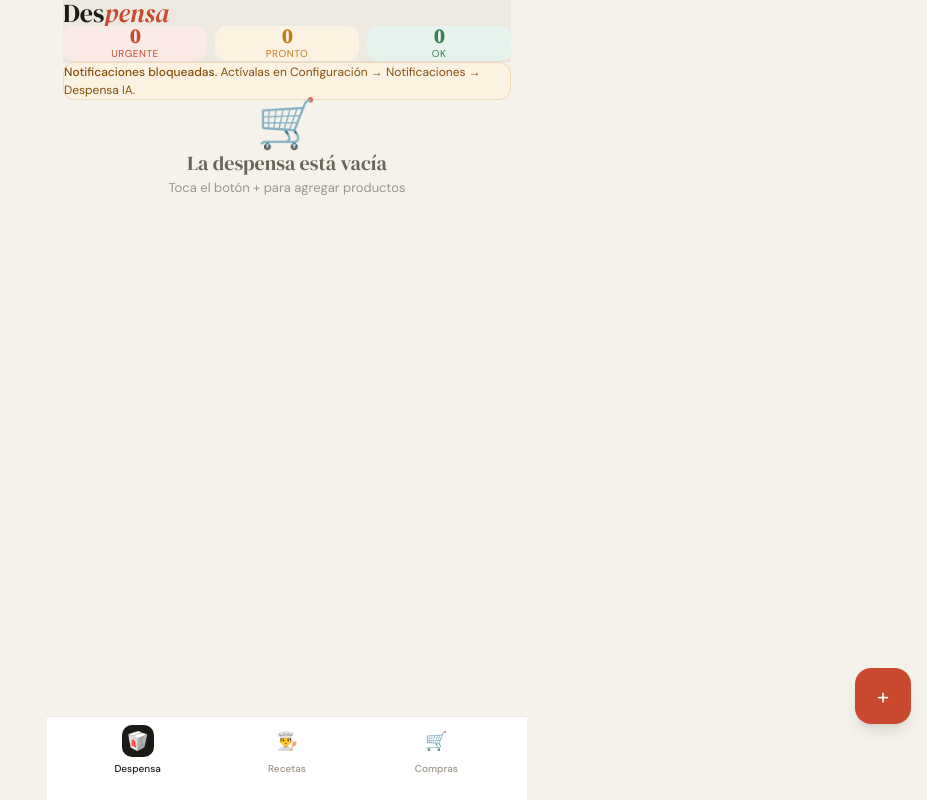
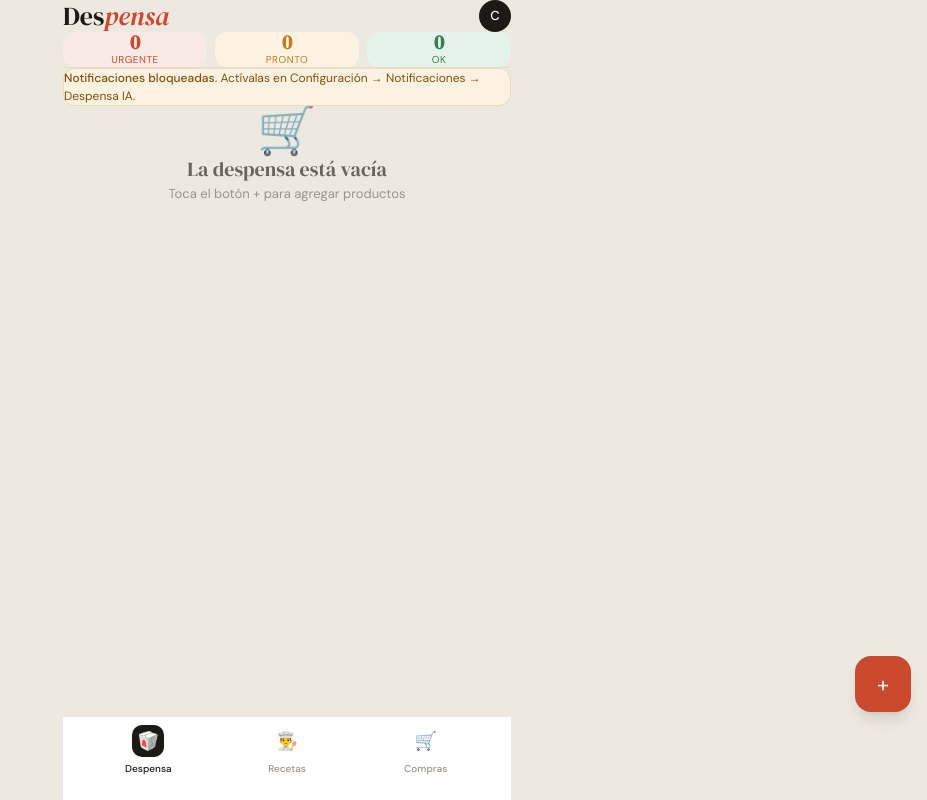
Before and after one commit to cristianfervas/despensa-ia, a Next.js app: page / in a window 1280 px wide. Shown: the whole page, without its empty margins (353-1280 px from the left). Built offline with nearby package versions, Linux system fonts and the light colour scheme.

Commit message:
fix footer bar position

```diff
--- a/app/globals.css
+++ b/app/globals.css
@@ -35,6 +35,7 @@ body {
   max-width: 480px;
   margin: 0 auto;
   padding: 0 16px;
+  overflow: hidden;
 }
 
 .serif { font-family: 'DM Serif Display', serif; }
--- a/app/layout.js
+++ b/app/layout.js
@@ -21,7 +21,7 @@ export const viewport = {
 
 export default function RootLayout({ children }) {
   return (
-    <html lang="es" style={{ colorScheme: 'light' }}>
+    <html lang="es" style={{ colorScheme: 'light', height: '100%' }}>
       <head>
         <meta name="color-scheme" content="light" />
         <meta name="apple-mobile-web-app-capable" content="yes" />
@@ -36,7 +36,7 @@ export default function RootLayout({ children }) {
           }
         `}} />
       </head>
-      <body style={{ background: '#F5F2EC', overscrollBehavior: 'none' }}>
+      <body style={{ background: '#EDE9E0', overscrollBehavior: 'none', height: '100%' }}>
         {children}
       </body>
     </html>
--- a/app/page.js
+++ b/app/page.js
@@ -143,12 +143,17 @@ export default function Home() {
 
   return (
     <>
-      {/* Header */}
-      <div className="sticky top-0 z-20 bg-[#EDE9E0] border-b border-[#E3DED3] px-0 pt-10 pb-4">
+      <div className="flex flex-col h-dvh overflow-hidden">
+
+        {/* Header — flex-shrink-0, ya no sticky */}
+        <div className="flex-shrink-0 bg-[#EDE9E0] border-b border-[#E3DED3] pt-10 pb-4">
           <div className="flex justify-between items-center mb-4">
             <h1 className="serif text-[26px] leading-none">
               Des<span className="text-[#C94A2E] italic">pensa</span>
             </h1>
+            <div className="w-8 h-8 rounded-full bg-[#1C1A16] text-white flex items-center justify-center text-[13px] font-medium">
+              C
+            </div>
           </div>
           <div className="flex gap-2">
             {[
@@ -164,11 +169,11 @@ export default function Home() {
           </div>
         </div>
 
-      {/* Banner de notificaciones */}
+        {/* Banner notificaciones */}
         <NotificationBanner products={products} />
 
-      {/* Content */}
-      <div className="px-0 pb-[200px] pt-5">
+        {/* Contenido scrolleable — único elemento que hace scroll */}
+        <div className="flex-1 overflow-y-auto pt-5 pb-6">
           {tab === 'despensa' && (
             <>
               {products.length === 0 && (
@@ -246,15 +251,8 @@ export default function Home() {
           )}
         </div>
 
-      {/* FAB */}
-      <button
-        onClick={() => setShowAdd(true)}
-        className="fixed bottom-[76px] right-4 bg-[#C94A2E] text-white rounded-2xl text-[22px] shadow-lg z-40 active:scale-95 transition-transform flex items-center justify-center w-14 h-14">
-        +
-      </button>
-
-      {/* Bottom nav */}
-      <nav className="fixed bottom-0 left-1/2 -translate-x-1/2 w-full max-w-[480px] bg-white border-t border-[#EDE9E0] z-40 flex"
+        {/* Nav inferior — flex-shrink-0, ya no fixed */}
+        <nav className="flex-shrink-0 bg-white border-t border-[#EDE9E0] flex z-30"
           style={{ padding: '8px 16px 24px' }}>
           {[
             { key: 'despensa', emoji: '🥡', label: 'Despensa', onClick: () => setTab('despensa') },
@@ -282,6 +280,15 @@ export default function Home() {
           })}
         </nav>
 
+      </div>
+
+      {/* FAB — fixed respecto al viewport, fuera del flex */}
+      <button
+        onClick={() => setShowAdd(true)}
+        className="fixed bottom-[88px] right-4 bg-[#C94A2E] text-white rounded-2xl text-[22px] shadow-lg z-40 active:scale-95 transition-transform flex items-center justify-center w-14 h-14">
+        +
+      </button>
+
       {(showAdd || addingFromShopping) && (
         <AddPanel
           onAdd={handleAdd}
@@ -300,7 +307,7 @@ export default function Home() {
       )}
 
       {toast && (
-        <div className="fixed bottom-[150px] left-1/2 -translate-x-1/2 bg-[#1C1A16] text-white text-[13px] font-medium px-5 py-3 rounded-full z-50 shadow-lg whitespace-nowrap">
+        <div className="fixed bottom-[160px] left-1/2 -translate-x-1/2 bg-[#1C1A16] text-white text-[13px] font-medium px-5 py-3 rounded-full z-50 shadow-lg whitespace-nowrap">
           {toast}
         </div>
       )}
```
Lines whose indentation alone changed are shown as unchanged.
